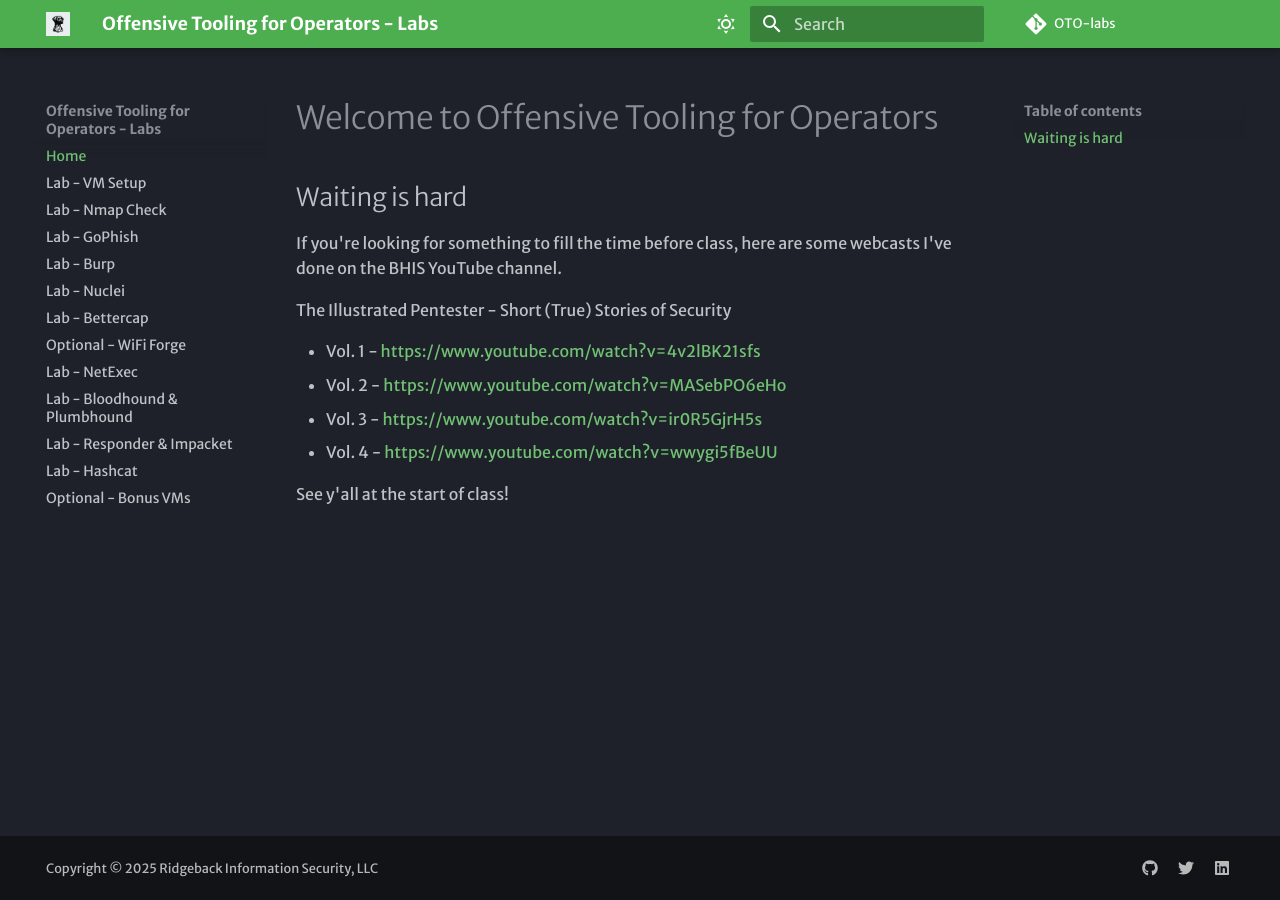
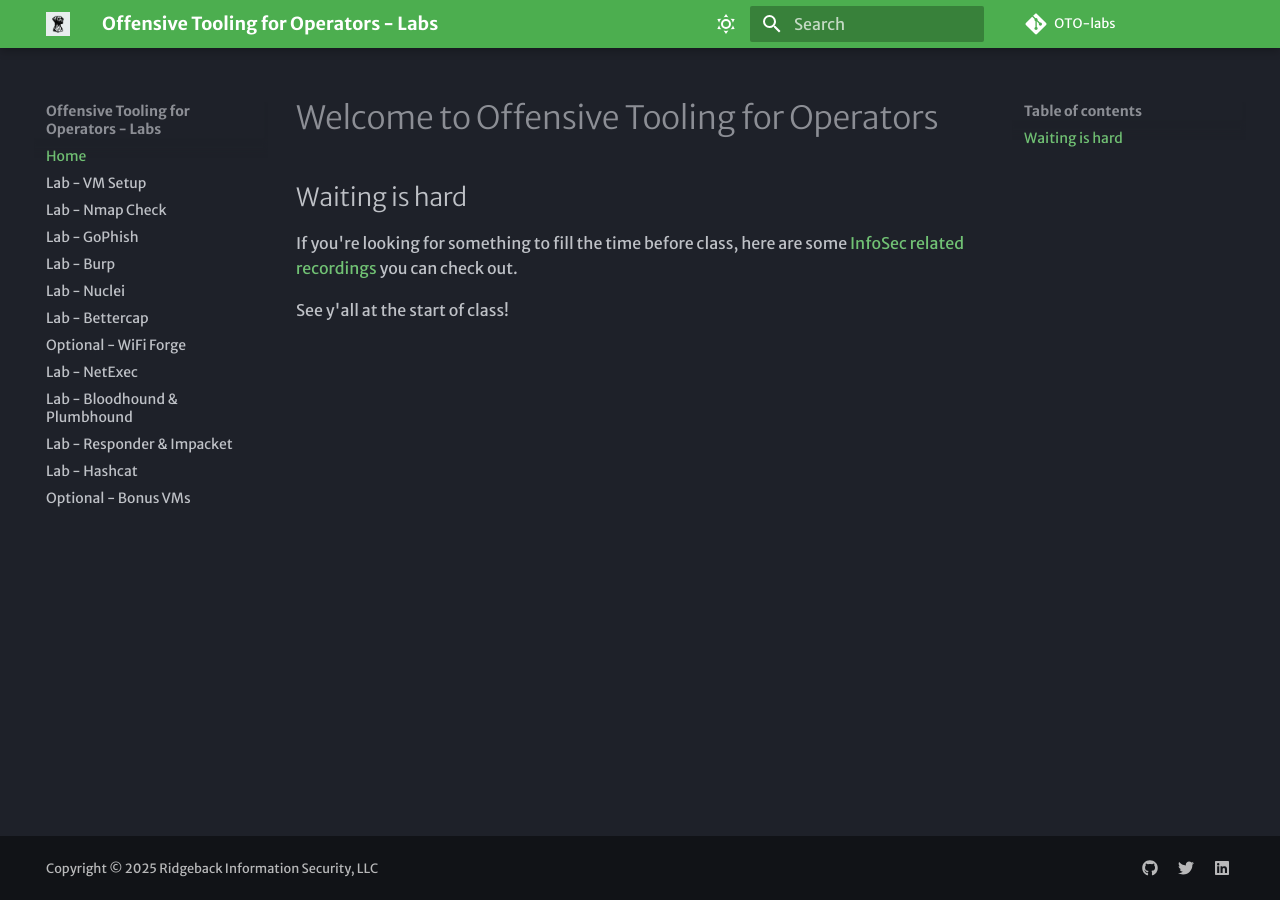
Before and after one commit to ridgebackinfosec/OTO-labs, an MkDocs documentation site: the page built from docs/index.md, in a window 1280 px wide. Built offline with MkDocs 1.6.1 and Material for MkDocs 9.7.7, drawn with Linux system fonts in a browser that asks for light colours; some web fonts are replaced; comment, search, counter and statistics services are not loaded.

Commit message:
updating recordings link

```diff
--- a/docs/index.md
+++ b/docs/index.md
@@ -2,13 +2,6 @@
 
 ## Waiting is hard
 
-If you're looking for something to fill the time before class, here are some webcasts I've done on the BHIS YouTube channel.
-
-The Illustrated Pentester - Short (True) Stories of Security
-
-* Vol. 1 - https://www.youtube.com/watch?v=4v2lBK21sfs
-* Vol. 2 - https://www.youtube.com/watch?v=MASebPO6eHo
-* Vol. 3 - https://www.youtube.com/watch?v=ir0R5GjrH5s
-* Vol. 4 - https://www.youtube.com/watch?v=wwygi5fBeUU
+If you're looking for something to fill the time before class, here are some [InfoSec related recordings](https://ridgebackinfosec.com/recordings/) you can check out.
 
 See y'all at the start of class!
```
